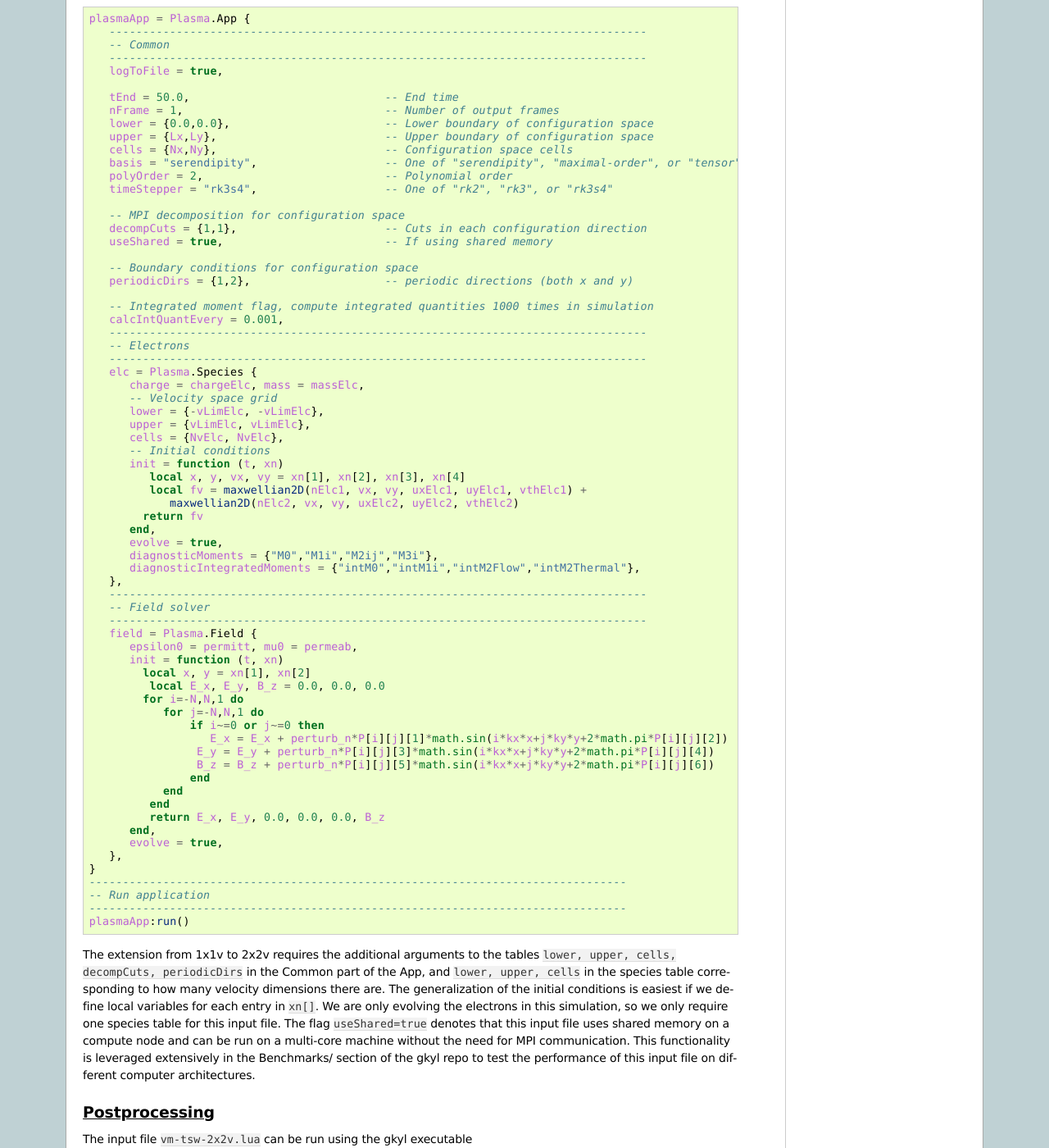
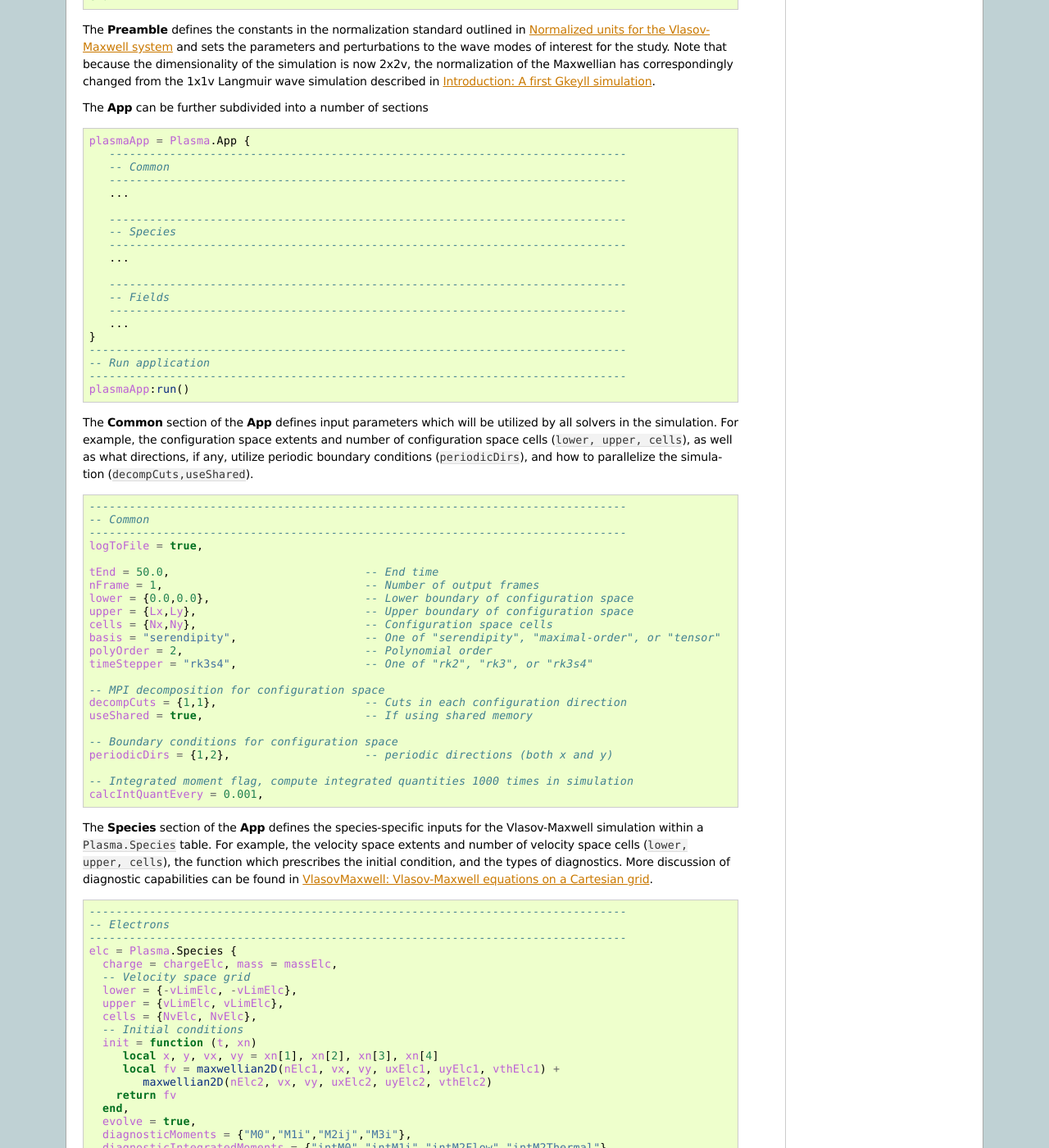
Before and after one commit to ammarhakim/gkyl-doc, a Sphinx documentation site: the page built from source/quickstart/vlasovExample1.rst, in a window 1280 px wide and 1400 px high, scrolled down 2462 px. Shown: the whole window at 82% size. Built offline with Sphinx 7.4.7, drawn with Linux system fonts in a browser that asks for light colours; pages that are not in the unit, such as notebooks, are missing from menus; some of the changed text lies outside the part shown.

Commit message:
Reworking the Vlasov example to be more like Noah's GK example, which I think really nicely separated and described different components of the App. Still need to add the post-processing discussion and then expand/revamp the more detailed discussion of the Vlasov App

```diff
--- a/source/gkyl/App/Vlasov/VlasovMaxwell.rst
+++ b/source/gkyl/App/Vlasov/VlasovMaxwell.rst
@@ -1,6 +1,6 @@
 .. highlight:: lua
 
-.. _vlasovApp:
+.. _app_vlasov:
 
 VlasovMaxwell: Vlasov-Maxwell equations on a Cartesian grid
 +++++++++++++++++++++++++++++++++++++++++++++++++++++++++++
--- a/source/quickstart/vlasovExample1.rst
+++ b/source/quickstart/vlasovExample1.rst
@@ -4,6 +4,9 @@ Vlasov example
 ++++++++++++++
 
 In this example, we extend the Vlasov-Maxwell input file shown in :ref:`qs_intro` to simulate a more general kinetic plasma.
+Because the Vlasov-Maxwell system of equations is widely applicable in plasma physics, this example is intended to illustrate some of the functionality of the Vlasov-Maxwell solver a user may desire for production science.
+For more extensive documentation on all of the available options for Vlasov-Maxwell simulations, we refer the reader to :ref:`app_vlasov`.
+
 This simulation is based on the studies of [Skoutnev2019]_ and [Juno2020]_ and concerns the evolution of instabilities driven by counter-streaming beams of plasma.
 This example demonstrates the flexibility of the Vlasov-Maxwell solver by showing how one extends Vlasov-Maxwell simulations to higher dimensionality, in this case 2x2v.
 The input file for this example is also a standard performance benchmark for Gkeyll and timings for this input file with varying grid resolution can be found in the gkyl repo in the Benchmarks/ folder.
@@ -43,8 +46,8 @@ Note that the sum goes from :math:`-N` to :math:`N` so as to initialize phases f
 Input file
 ----------
 
-This simulation is setup using :ref:`vlasovNorm` and the following :doc:`Lua input file <inputFiles/vm-tsw-2x2v>`.
-The input file has the following dependencies:
+The full Lua input file (found :doc:`here <inputFiles/vm-tsw-2x2v>`) has three components: the **App dependencies**, the **Preamble**, and the **App**.
+In the **App dependencies** section, we load the necessary components of Gkeyll to perform a Vlasov-Maxwell simulation, as well as any additional functionality we require:
 
 .. code-block:: lua
 
@@ -58,7 +61,7 @@ The input file has the following dependencies:
   local prng = require "sci.prng"
   local rng = prng.mrg32k3a()
 
-The preamble to set up the initial conditions is:
+The **Preamble** to set up the initial conditions is:
 
 .. code-block:: lua
 
@@ -130,88 +133,118 @@ The preamble to set up the initial conditions is:
      return n/(2*math.pi*vth^2)*math.exp(-v2/(2*vth^2))
   end
 
-This preamble defines the constants in the normalization standard outlined in :ref:`vlasovNorm` and sets the parameters and perturbations to the wave modes of interest for the study.
-Note that because the dimensionality of the simulation is now 2x2v, the normalization of the Maxwellian has correspondingly changed.
-The app is similar to the 1x1v Langmuir wave simulation in :ref:`qs_intro`:
+The **Preamble** defines the constants in the normalization standard outlined in :ref:`vlasovNorm` and sets the parameters and perturbations to the wave modes of interest for the study.
+Note that because the dimensionality of the simulation is now 2x2v, the normalization of the Maxwellian has correspondingly changed from the 1x1v Langmuir wave simulation described in :ref:`qs_intro`.
+
+The **App** can be further subdivided into a number of sections
 
 .. code-block:: lua
 
   plasmaApp = Plasma.App {
-     --------------------------------------------------------------------------------
+     -----------------------------------------------------------------------------
      -- Common
-     --------------------------------------------------------------------------------
-     logToFile = true,
+     -----------------------------------------------------------------------------
+     ...
 
-     tEnd = 50.0,                             -- End time
-     nFrame = 1,                              -- Number of output frames
-     lower = {0.0,0.0},                       -- Lower boundary of configuration space
-     upper = {Lx,Ly},                         -- Upper boundary of configuration space
-     cells = {Nx,Ny},                         -- Configuration space cells
-     basis = "serendipity",                   -- One of "serendipity", "maximal-order", or "tensor"
-     polyOrder = 2,                           -- Polynomial order
-     timeStepper = "rk3s4",                   -- One of "rk2", "rk3", or "rk3s4"
+     -----------------------------------------------------------------------------
+     -- Species
+     -----------------------------------------------------------------------------
+     ...
 
-     -- MPI decomposition for configuration space
-     decompCuts = {1,1},                      -- Cuts in each configuration direction
-     useShared = true,                        -- If using shared memory
-
-     -- Boundary conditions for configuration space
-     periodicDirs = {1,2},                    -- periodic directions (both x and y)
-
-     -- Integrated moment flag, compute integrated quantities 1000 times in simulation
-     calcIntQuantEvery = 0.001,
-     --------------------------------------------------------------------------------
-     -- Electrons
-     --------------------------------------------------------------------------------
-     elc = Plasma.Species {
-        charge = chargeElc, mass = massElc,
-        -- Velocity space grid
-        lower = {-vLimElc, -vLimElc},
-        upper = {vLimElc, vLimElc},
-        cells = {NvElc, NvElc},
-        -- Initial conditions
-        init = function (t, xn)
-           local x, y, vx, vy = xn[1], xn[2], xn[3], xn[4]
-           local fv = maxwellian2D(nElc1, vx, vy, uxElc1, uyElc1, vthElc1) +
-              maxwellian2D(nElc2, vx, vy, uxElc2, uyElc2, vthElc2)
-          return fv
-        end,
-        evolve = true,
-        diagnosticMoments = {"M0","M1i","M2ij","M3i"},
-        diagnosticIntegratedMoments = {"intM0","intM1i","intM2Flow","intM2Thermal"},
-     },
-     --------------------------------------------------------------------------------
-     -- Field solver
-     --------------------------------------------------------------------------------
-     field = Plasma.Field {
-        epsilon0 = permitt, mu0 = permeab,
-        init = function (t, xn)
-          local x, y = xn[1], xn[2]
-           local E_x, E_y, B_z = 0.0, 0.0, 0.0
-          for i=-N,N,1 do
-             for j=-N,N,1 do
-                 if i~=0 or j~=0 then
-                    E_x = E_x + perturb_n*P[i][j][1]*math.sin(i*kx*x+j*ky*y+2*math.pi*P[i][j][2])
-                  E_y = E_y + perturb_n*P[i][j][3]*math.sin(i*kx*x+j*ky*y+2*math.pi*P[i][j][4])
-                  B_z = B_z + perturb_n*P[i][j][5]*math.sin(i*kx*x+j*ky*y+2*math.pi*P[i][j][6])
-                 end
-             end
-           end
-           return E_x, E_y, 0.0, 0.0, 0.0, B_z
-        end,
-        evolve = true,
-     },
+     -----------------------------------------------------------------------------
+     -- Fields
+     -----------------------------------------------------------------------------
+     ...
   }
   --------------------------------------------------------------------------------
   -- Run application
   --------------------------------------------------------------------------------
   plasmaApp:run()
 
-The extension from 1x1v to 2x2v requires the additional arguments to the tables :code:`lower, upper, cells, decompCuts, periodicDirs` in the Common part of the App, and :code:`lower, upper, cells` in the species table corresponding to how many velocity dimensions there are.
-The generalization of the initial conditions is easiest if we define local variables for each entry in :code:`xn[]`.
-We are only evolving the electrons in this simulation, so we only require one species table for this input file.
-The flag :code:`useShared=true` denotes that this input file uses shared memory on a compute node and can be run on a multi-core machine without the need for MPI communication.
-This functionality is leveraged extensively in the Benchmarks/ section of the gkyl repo to test the performance of this input file on different computer architectures.
+The **Common** section of the **App** defines input parameters which will be utilized by all solvers in the simulation.
+For example, the configuration space extents and number of configuration space cells (:code:`lower, upper, cells`), as well as what directions, if any, utilize periodic boundary conditions (:code:`periodicDirs`), and how to parallelize the simulation (:code:`decompCuts,useShared`).
+
+.. code-block:: lua
+
+  --------------------------------------------------------------------------------
+  -- Common
+  --------------------------------------------------------------------------------
+  logToFile = true,
+
+  tEnd = 50.0,                             -- End time
+  nFrame = 1,                              -- Number of output frames
+  lower = {0.0,0.0},                       -- Lower boundary of configuration space
+  upper = {Lx,Ly},                         -- Upper boundary of configuration space
+  cells = {Nx,Ny},                         -- Configuration space cells
+  basis = "serendipity",                   -- One of "serendipity", "maximal-order", or "tensor"
+  polyOrder = 2,                           -- Polynomial order
+  timeStepper = "rk3s4",                   -- One of "rk2", "rk3", or "rk3s4"
+
+  -- MPI decomposition for configuration space
+  decompCuts = {1,1},                      -- Cuts in each configuration direction
+  useShared = true,                        -- If using shared memory
+
+  -- Boundary conditions for configuration space
+  periodicDirs = {1,2},                    -- periodic directions (both x and y)
+
+  -- Integrated moment flag, compute integrated quantities 1000 times in simulation
+  calcIntQuantEvery = 0.001,
+
+The **Species** section of the **App** defines the species-specific inputs for the Vlasov-Maxwell simulation within a :code:`Plasma.Species` table.
+For example, the velocity space extents and number of velocity space cells (:code:`lower, upper, cells`), the function which prescribes the initial condition, and the types of diagnostics.
+More discussion of diagnostic capabilities can be found in :ref:`app_vlasov`.
+
+.. code-block:: lua
+
+  --------------------------------------------------------------------------------
+  -- Electrons
+  --------------------------------------------------------------------------------
+  elc = Plasma.Species {
+    charge = chargeElc, mass = massElc,
+    -- Velocity space grid
+    lower = {-vLimElc, -vLimElc},
+    upper = {vLimElc, vLimElc},
+    cells = {NvElc, NvElc},
+    -- Initial conditions
+    init = function (t, xn)
+       local x, y, vx, vy = xn[1], xn[2], xn[3], xn[4]
+       local fv = maxwellian2D(nElc1, vx, vy, uxElc1, uyElc1, vthElc1) +
+          maxwellian2D(nElc2, vx, vy, uxElc2, uyElc2, vthElc2)
+      return fv
+    end,
+    evolve = true,
+    diagnosticMoments = {"M0","M1i","M2ij","M3i"},
+    diagnosticIntegratedMoments = {"intM0","intM1i","intM2Flow","intM2Thermal"},
+  },
+
+Note that for this particular simulation the ions are a stationary, neutralizing background that does not contribute to the plasma current, so we only require a species table for the electrons.
+
+The **Field** section if the final section of the **App** and specifies the input parameters for the field equation, in this case Maxwell's equation, in the :code:`Plasma.Field` table.
+For example, similar to the :code:`Plasma.Species` table, the :code:`Plasma.Field` table contains the initial condition for the electromagnetic field.
+
+.. code-block:: lua
+
+  --------------------------------------------------------------------------------
+  -- Field solver
+  --------------------------------------------------------------------------------
+  field = Plasma.Field {
+    epsilon0 = permitt, mu0 = permeab,
+    init = function (t, xn)
+       local x, y = xn[1], xn[2]
+       local E_x, E_y, B_z = 0.0, 0.0, 0.0
+       for i=-N,N,1 do
+          for j=-N,N,1 do
+             if i~=0 or j~=0 then
+                E_x = E_x + perturb_n*P[i][j][1]*math.sin(i*kx*x+j*ky*y+2*math.pi*P[i][j][2])
+                E_y = E_y + perturb_n*P[i][j][3]*math.sin(i*kx*x+j*ky*y+2*math.pi*P[i][j][4])
+                B_z = B_z + perturb_n*P[i][j][5]*math.sin(i*kx*x+j*ky*y+2*math.pi*P[i][j][6])
+             end
+          end
+       end
+       return E_x, E_y, 0.0, 0.0, 0.0, B_z
+    end,
+    evolve = true,
+  },
 
 Postprocessing
 --------------
@@ -236,7 +269,7 @@ A complete run of this simulation will output the following text to the terminal
 
   Starting main loop of PlasmaOnCartGrid simulation ...
 
-   Step 0 at time 0. Time step 0.0360652. Completed 0%
+  Step 0 at time 0. Time step 0.0360652. Completed 0%
   0123456789 Step   139 at time 5.01307. Time step 0.0360652. Completed 10%
   0123456789 Step   278 at time 10.0261. Time step 0.0360652. Completed 20%
   0123456789 Step   416 at time 15.0031. Time step 0.0360652. Completed 30%
@@ -251,20 +284,20 @@ A complete run of this simulation will output the following text to the terminal
   Total number of time-steps 1388
   Number of barriers 116062 barriers (83.6182 barriers/step)
 
-  Solver took       699.52738 sec   (0.503982 s/step)   (76.289%)
-  Solver BCs took         5.13684 sec   (0.003701 s/step)   ( 0.560%)
-  Field solver took         1.68614 sec   (0.001215 s/step)   ( 0.184%)
-  Field solver BCs took       0.30194 sec   (0.000218 s/step)   ( 0.033%)
-  Function field solver took      0.00000 sec   (0.000000 s/step)   ( 0.000%)
-  Moment calculations took    105.12776 sec   (0.075740 s/step)   (11.465%)
-  Integrated moment calculations took  54.01177 sec   (0.038913 s/step)   ( 5.890%)
-  Field energy calculations took      0.05532 sec   (0.000040 s/step)   ( 0.006%)
-  Collision solver(s) took      0.00000 sec   (0.000000 s/step)   ( 0.000%)
-  Collision moments(s) took     0.00000 sec   (0.000000 s/step)   ( 0.000%)
-  Source updaters took        0.00000 sec   (0.000000 s/step)   ( 0.000%)
-  Stepper combine/copy took    56.49974 sec   (0.040706 s/step)   ( 6.162%)
-  Time spent in barrier function      0.48815 sec   (0.000352 s/step)   (     0%)
-  [Unaccounted for]      -5.39741 sec   (-0.003889 s/step)   (-0.589%)
+  Solver took                           699.52738 sec     (0.503982 s/step)   (76.289%)
+  Solver BCs took                       5.13684 sec       (0.003701 s/step)   ( 0.560%)
+  Field solver took                     1.68614 sec       (0.001215 s/step)   ( 0.184%)
+  Field solver BCs took                 0.30194 sec       (0.000218 s/step)   ( 0.033%)
+  Function field solver took            0.00000 sec       (0.000000 s/step)   ( 0.000%)
+  Moment calculations took              105.12776 sec     (0.075740 s/step)   (11.465%)
+  Integrated moment calculations took   54.01177 sec      (0.038913 s/step)   ( 5.890%)
+  Field energy calculations took        0.05532 sec       (0.000040 s/step)   ( 0.006%)
+  Collision solver(s) took              0.00000 sec       (0.000000 s/step)   ( 0.000%)
+  Collision moments(s) took             0.00000 sec       (0.000000 s/step)   ( 0.000%)
+  Source updaters took                  0.00000 sec       (0.000000 s/step)   ( 0.000%)
+  Stepper combine/copy took             56.49974 sec      (0.040706 s/step)   ( 6.162%)
+  Time spent in barrier function        0.48815 sec       (0.000352 s/step)   (     0%)
+  [Unaccounted for]                     -5.39741 sec      (-0.003889 s/step)   (-0.589%)
 
   Main loop completed in      916.94948 sec   (0.660626 s/step)   (   100%)
 
@@ -277,6 +310,48 @@ Increasing the resolution to :math:`32^2 \times 32^2` and now running the simula
 
 we obtain the following performance with :code:`useShared=true` and the installed MPI from the Gkeyll build
 
+.. code-block:: bash
+
+  Wed Sep 16 2020 19:14:03.000000000
+  Gkyl built with a4430cbb5d93
+  Gkyl built on Sep 16 2020 01:25:31
+  Initializing PlasmaOnCartGrid simulation ...
+  Using CFL number 0.4
+  Initializing completed in 3.50176 sec
+  Starting main loop of PlasmaOnCartGrid simulation ...
+  Step 0 at time 0. Time step 0.0180326. Completed 0%
+  0123456789 Step   278 at time 5.01307. Time step 0.0180326. Completed 10%
+  0123456789 Step   555 at time 10.0081. Time step 0.0180326. Completed 20%
+  0123456789 Step   832 at time 15.0031. Time step 0.0180326. Completed 30%
+  0123456789 Step  1110 at time 20.0162. Time step 0.0180326. Completed 40%
+  0123456789 Step  1387 at time 25.0112. Time step 0.0180326. Completed 50%
+  0123456789 Step  1664 at time 30.0063. Time step 0.0180326. Completed 60%
+  0123456789 Step  1941 at time 35.0013. Time step 0.0180326. Completed 70%
+  0123456789 Step  2219 at time 40.0144. Time step 0.0180326. Completed 80%
+  0123456789 Step  2496 at time 45.0094. Time step 0.0180326. Completed 90%
+  0123456789 Step  2773 at time 50. Time step 0.0136003. Completed 100%
+  0
+  Total number of time-steps 2774
+  Number of barriers 220012 barriers (79.3122 barriers/step)
+  Solver took                           3209.08362 sec    (1.156843 s/step)   (54.918%)
+  Solver BCs took                       83.27781 sec      (0.030021 s/step)   ( 1.425%)
+  Field solver took                     3.61164 sec       (0.001302 s/step)   ( 0.062%)
+  Field solver BCs took                 1.40878 sec       (0.000508 s/step)   ( 0.024%)
+  Function field solver took            0.00000 sec       (0.000000 s/step)   ( 0.000%)
+  Moment calculations took              289.90340 sec     (0.104507 s/step)   ( 4.961%)
+  Integrated moment calculations took   101.71780 sec     (0.036668 s/step)   ( 1.741%)
+  Field energy calculations took        0.11471 sec       (0.000041 s/step)   ( 0.002%)
+  Collision solver(s) took              0.00000 sec       (0.000000 s/step)   ( 0.000%)
+  Collision moments(s) took             0.00000 sec       (0.000000 s/step)   ( 0.000%)
+  Source updaters took                  0.00000 sec       (0.000000 s/step)   ( 0.000%)
+  Stepper combine/copy took             1251.96865 sec    (0.451323 s/step)   (21.425%)
+  Time spent in barrier function        174.33926 sec     (0.062848 s/step)   (     3%)
+  [Unaccounted for]                     902.31721 sec     (0.325277 s/step)   (15.442%)
+  Main loop completed in                5843.40363 sec    (2.106490 s/step)   (   100%)
+
+The :math:`32^2 \times 32^2` higher resolution simulation is ~3.2 times more expensive per time-step than the :math:`16^2 \times 16^2`.
+This cost difference corresponds to a speed-up of a factor of five compared to the expected cost of a serial simulation (16 times more grid cells and only 3.2 times more expensive).
+
 References
 ----------
 
```
